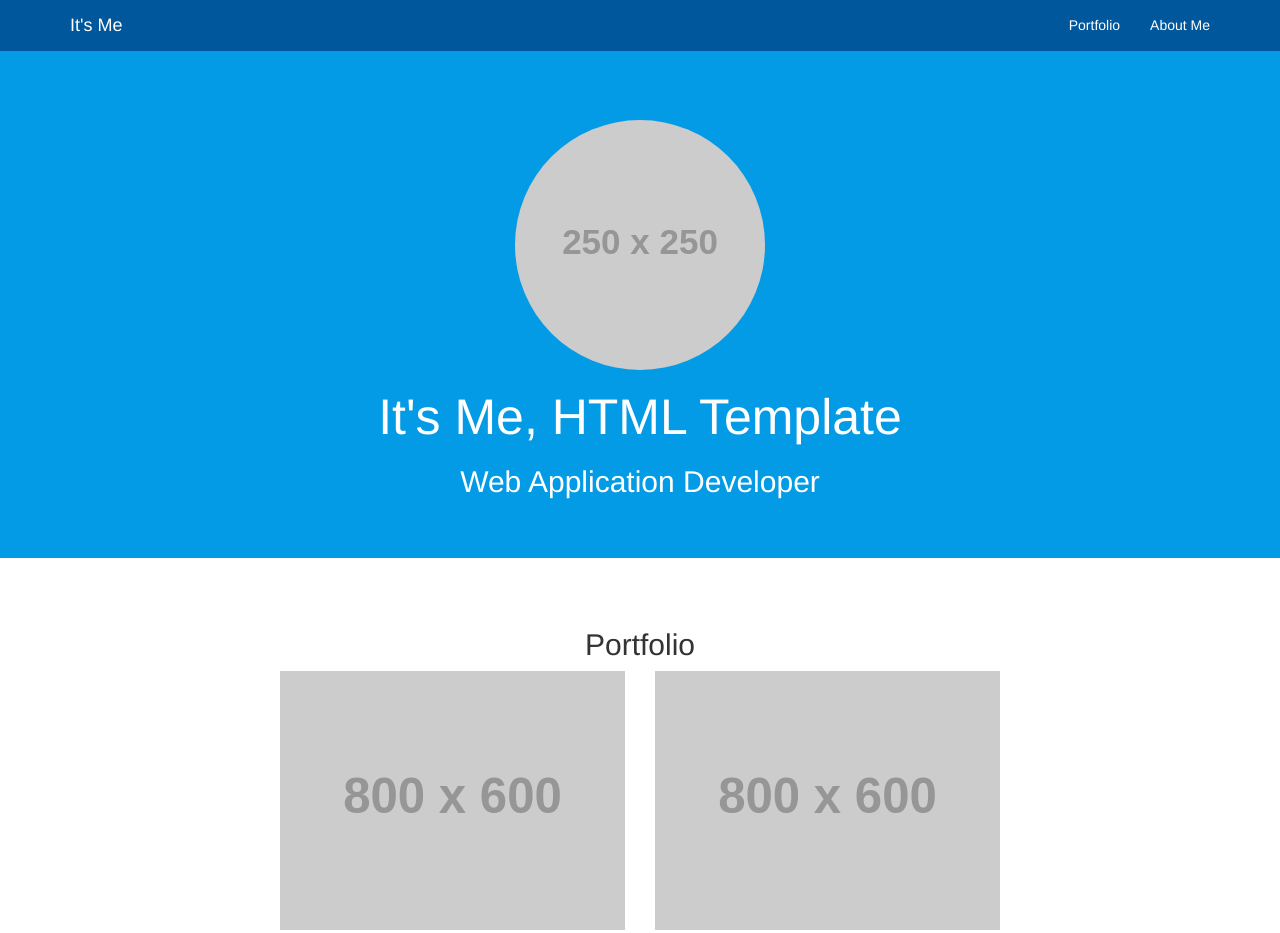
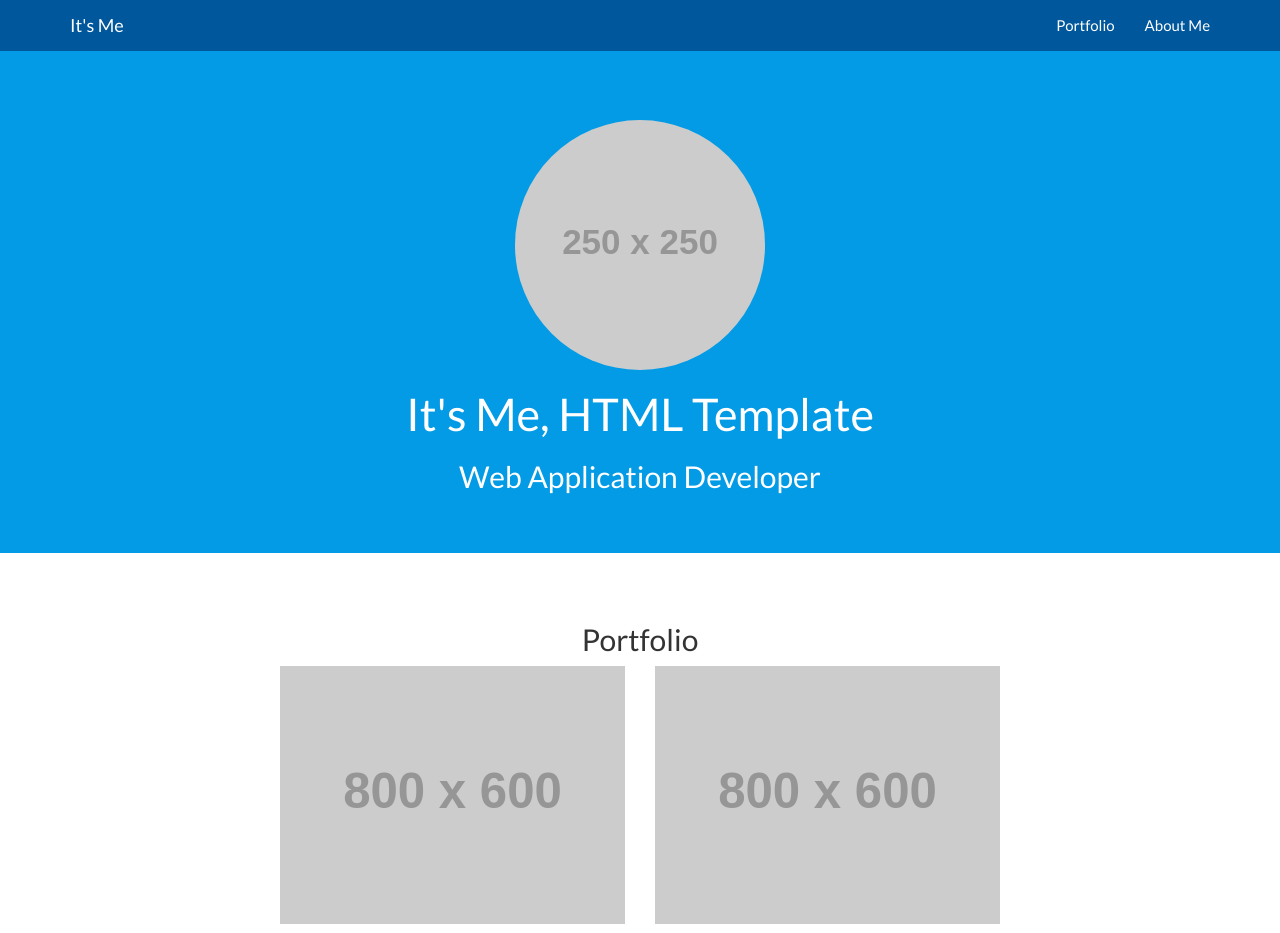
Before and after one commit to Ceece/itsme, a plain HTML site: page index.html in a window 1280 px wide. Shown: the top 933 px of the page. Drawn offline with nearby package versions, Linux system fonts and the light colour scheme; placeholder pictures from the web are drawn by us.

Commit message:
fix font

```diff
--- a/css/itsme.css
+++ b/css/itsme.css
@@ -1,5 +1,9 @@
+@import url(https://fonts.googleapis.com/css?family=Lato);
+
 body {
 	padding-top: 50px;
+	font-family: Lato;
+	font-size: 1.5em;
 }
 
 nav a,
@@ -33,22 +37,17 @@ header img {
 
 header .intro {
 	text-align: center;
-	font-size: 32px;
+	font-size: 2em;
 }
 
 header .intro .title {
-	font-size: 50px;
+	font-size: 1.5em;
 }
 
 #portfolio .portfolio-img {
 	margin: 0 0 30px;
 	cursor: pointer;
 }
-
-/**
- * Modal with blur effect like iOS from
- * http://bootsnipp.com/snippets/featured/modal-with-blur-effect-like-ios
- */
 
 body.modal-open > header,
 body.modal-open > footer,
```
